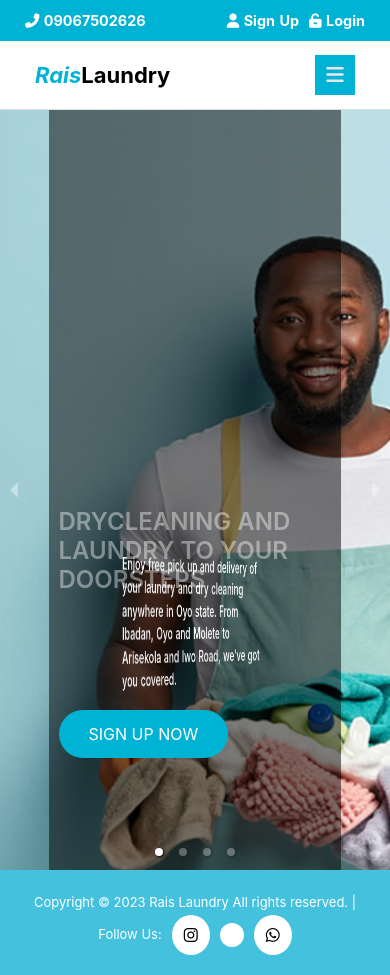
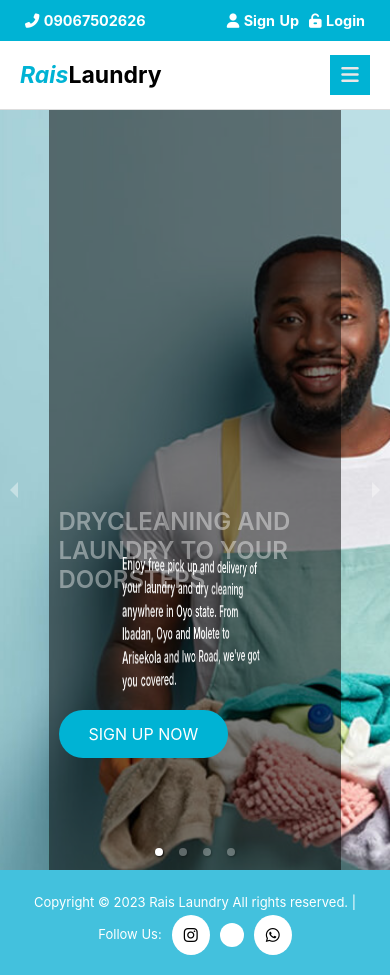
Before and after one commit to ogungbile-oluwasogo/RaisLaundry, a React (Create React App) app: page / in a window 390 px wide. Built offline with nearby package versions, Linux system fonts and the light colour scheme.

Commit message:
adjustment on navbar

```diff
--- a/src/Layouts/RootLayout.module.css
+++ b/src/Layouts/RootLayout.module.css
@@ -186,9 +186,9 @@
 
 @media (max-width: 700px) {
   .header {
-    padding: 14px 35px;
+    padding: 14px 20px;
   }
   .header .logo h1 {
-    font-size: 22px;
+    font-size: 23px;
   }
 }
```
